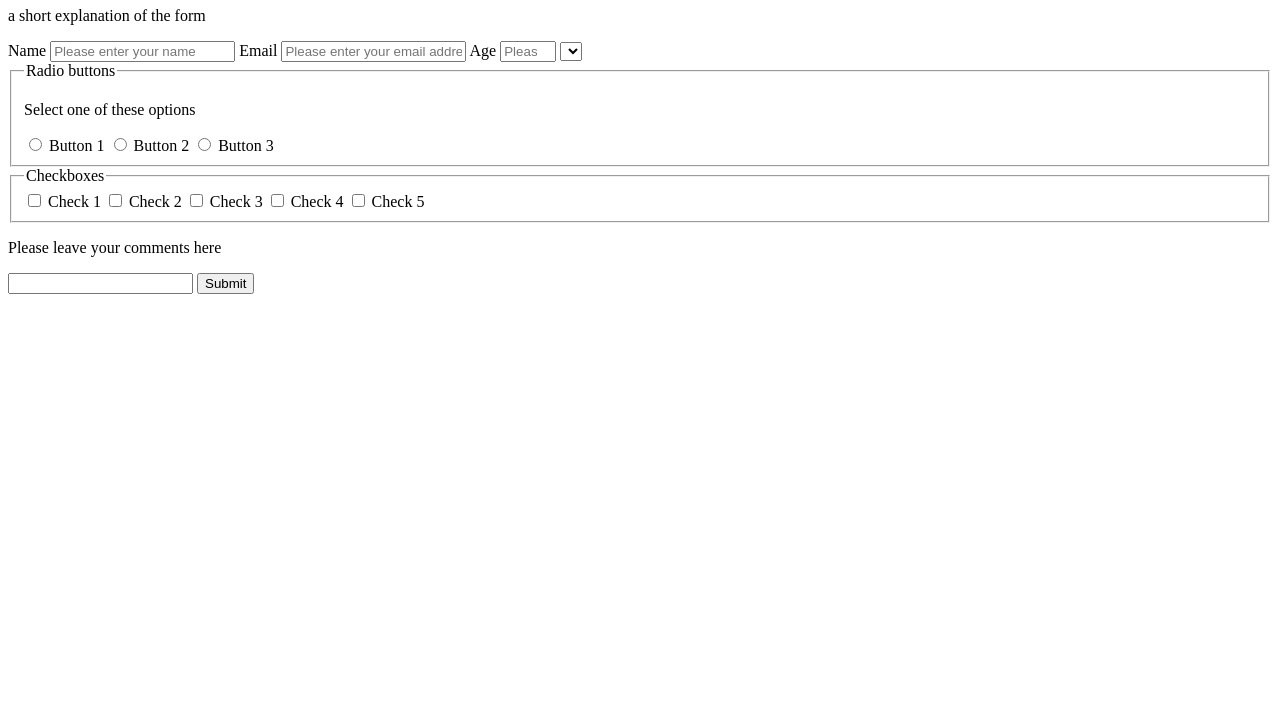
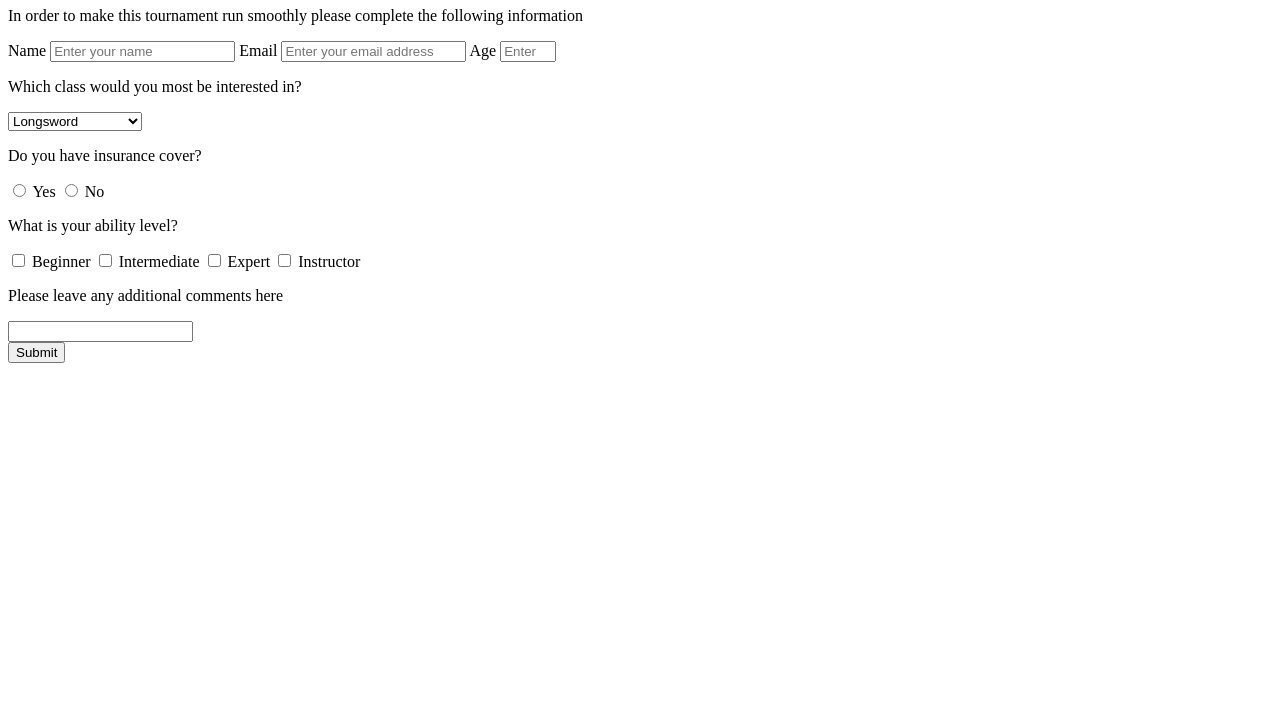
Before and after one commit to Kathrin-ddggxh/FCC-survey-form, a plain HTML site: page index.html in a window 1280 px wide. Shown: the part 73-800 px from the top of the page. Drawn offline with Linux system fonts and the light colour scheme.

Commit message:
added content to index.html

```diff
--- a/index.html
+++ b/index.html
@@ -8,57 +8,62 @@
     <title>Survey Form</title>
   </head>
   <body>
-    <h1 id="title">This is my survey form title</h1>
-    <p id="description">a short explanation of the form</p>
+    <h1 id="title">Event registration details</h1>
+    <p id="description">
+      In order to make this tournament run smoothly please complete the
+      following information
+    </p>
     <form action="" id="survey-form">
+      <div class="form-group">
         <label for="name" id="name-label">Name</label>
-      <input type="text" id="name" placeholder="Please enter your name" />
+        <input type="text" id="name" placeholder="Enter your name" />
         <label for="email" id="email-label">Email</label>
-      <input
-        type="email"
-        id="email"
-        placeholder="Please enter your email address"
-      />
+        <input type="email" id="email" placeholder="Enter your email address" />
         <label for="number" id="number-label">Age</label>
         <input
           type="number"
           id="number"
-        min="14"
+          min="18"
           max="99"
-        placeholder="Please enter your age"
+          placeholder="Enter your age"
         />
-      <select name="" id="dropdown">
-        <option value=""></option>
-        <option value=""></option>
-        <option value=""></option>
-        <option value=""></option>
+      </div>
+      <div class="form-group">
+        <p>Which class would you most be interested in?</p>
+        <select name="discipline" id="dropdown">
+          <option value="">Longsword</option>
+          <option value="">Sabre</option>
+          <option value="">Sword and Buckler</option>
+          <option value="">Sidesword</option>
+          <option value="">Rapier</option>
+          <option value="">Poleaxe</option>
         </select>
-      <fieldset>
-        <legend>Radio buttons</legend>
-        <p>Select one of these options</p>
-        <input type="radio" name="" id="" />
-        <label for="">Button 1</label>
-        <input type="radio" name="" id="" />
-        <label for="">Button 2</label>
-        <input type="radio" name="" id="" />
-        <label for="">Button 3</label>
-      </fieldset>
-      <fieldset>
-        <legend>Checkboxes</legend>
+      </div>
+      <div class="form-group">
+        <p>Do you have insurance cover?</p>
+        <input type="radio" name="yes" id="yes" />
+        <label for="yes">Yes</label>
+        <input type="radio" name="no" id="no" />
+        <label for="no">No</label>
+      </div>
+      <div class="form-group">
+        <p>What is your ability level?</p>
         <input type="checkbox" name="" id="" value="Value 1" />
-        <label for="">Check 1</label>
+        <label for="">Beginner</label>
         <input type="checkbox" name="" id="" value="Value 2" />
-        <label for="">Check 2</label>
+        <label for="">Intermediate</label>
         <input type="checkbox" name="" id="" value="Value 3" />
-        <label for="">Check 3</label>
+        <label for="">Expert</label>
         <input type="checkbox" name="" id="" value="Value 4" />
-        <label for="">Check 4</label>
-        <input type="checkbox" name="" id="" value="Value 5" />
-        <label for="">Check 5</label>
-      </fieldset>
-      <p>Please leave your comments here</p>
+        <label for="">Instructor</label>
+      </div>
+      <div class="form-group">
+        <p>Please leave any additional comments here</p>
         <input type="textarea" />
+      </div>
+      <div class="form-group">
         <input type="submit" />
+      </div>
     </form>
   </body>
 </html>
```
Lines whose indentation alone changed are shown as unchanged.
